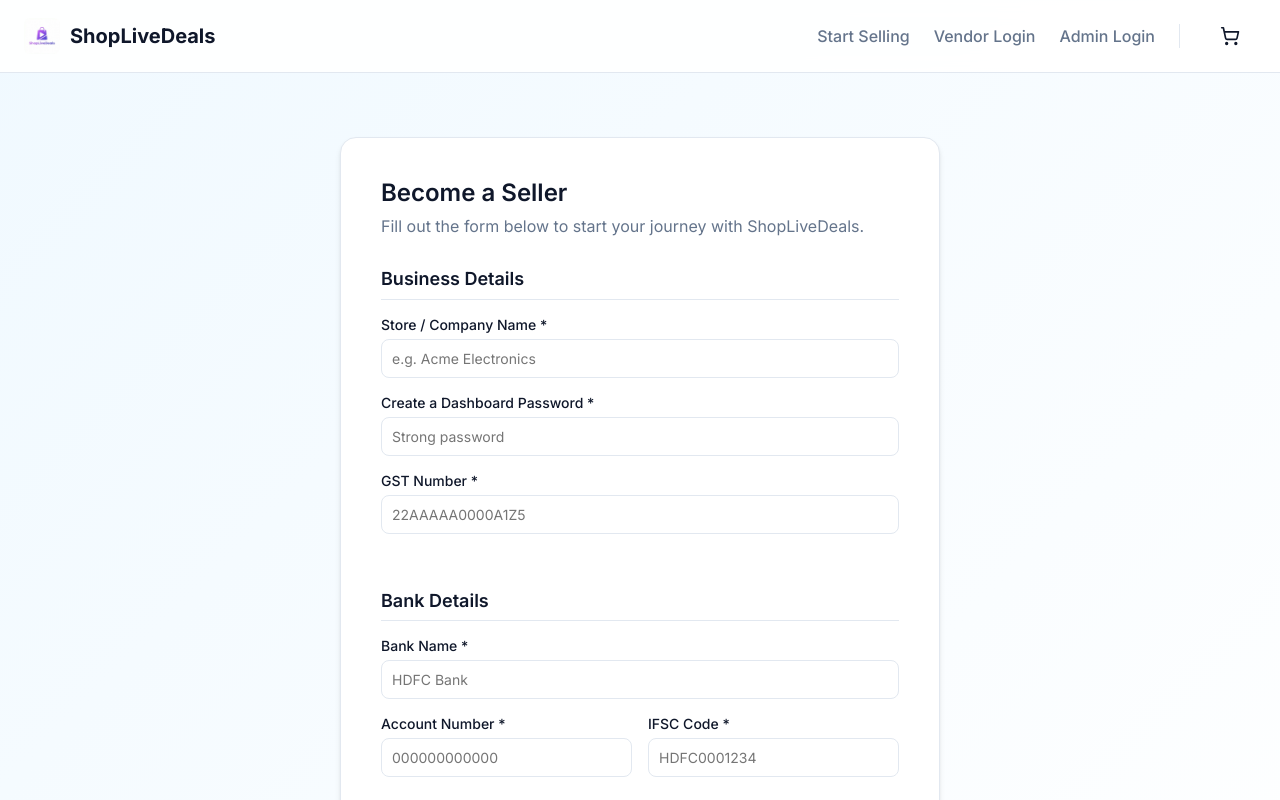
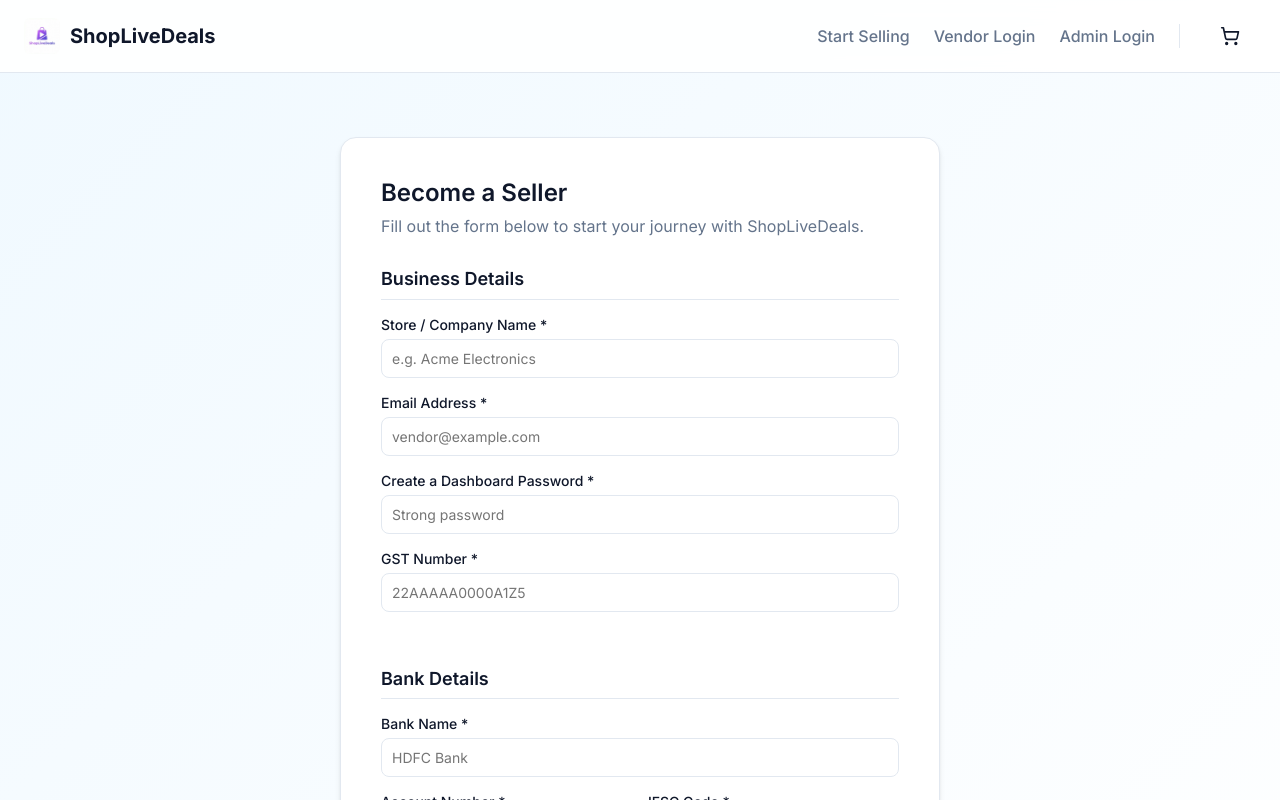
Before and after one commit to manikantaflipamz123-arch/electric-planetarium, a React (Vite) app: page /onboarding in a window 1280 px wide. Shown: the top 800 px of the page. Built offline with nearby package versions, Linux system fonts and the light colour scheme; no server answers.

Commit message:
Bugfix: Add explicit Email field to Onboarding Form to support Login API

```diff
--- a/src/pages/OnboardingPage.jsx
+++ b/src/pages/OnboardingPage.jsx
@@ -15,7 +15,8 @@ const OnboardingPage = () => {
         accountNumber: '',
         ifscCode: '',
         bankName: '',
-        password: ''
+        password: '',
+        email: ''
     });
 
     const handleChange = (e) => {
@@ -39,8 +40,7 @@ const OnboardingPage = () => {
                     ifscCode: formData.ifscCode,
                     bankName: formData.bankName,
                     password: formData.password,
-                    // Use a unique email since we don't ask for one in the mock form yet
-                    email: `${formData.storeName.replace(/\s+/g, '').toLowerCase()}_${Date.now()}@vendor.com`
+                    email: formData.email
                 })
             });
 
@@ -58,7 +58,8 @@ const OnboardingPage = () => {
                 bankAccount: formData.accountNumber,
                 ifscCode: formData.ifscCode,
                 bankName: formData.bankName,
-                password: formData.password
+                password: formData.password,
+                email: formData.email
             });
 
             setIsSubmitting(false);
@@ -114,6 +115,19 @@ const OnboardingPage = () => {
                                 placeholder="e.g. Acme Electronics"
                                 onChange={handleChange}
                                 value={formData.storeName}
+                            />
+                        </div>
+
+                        <div className="input-group">
+                            <label className="input-label">Email Address *</label>
+                            <input
+                                type="email"
+                                name="email"
+                                required
+                                className="input-field"
+                                placeholder="vendor@example.com"
+                                onChange={handleChange}
+                                value={formData.email}
                             />
                         </div>
 
```
